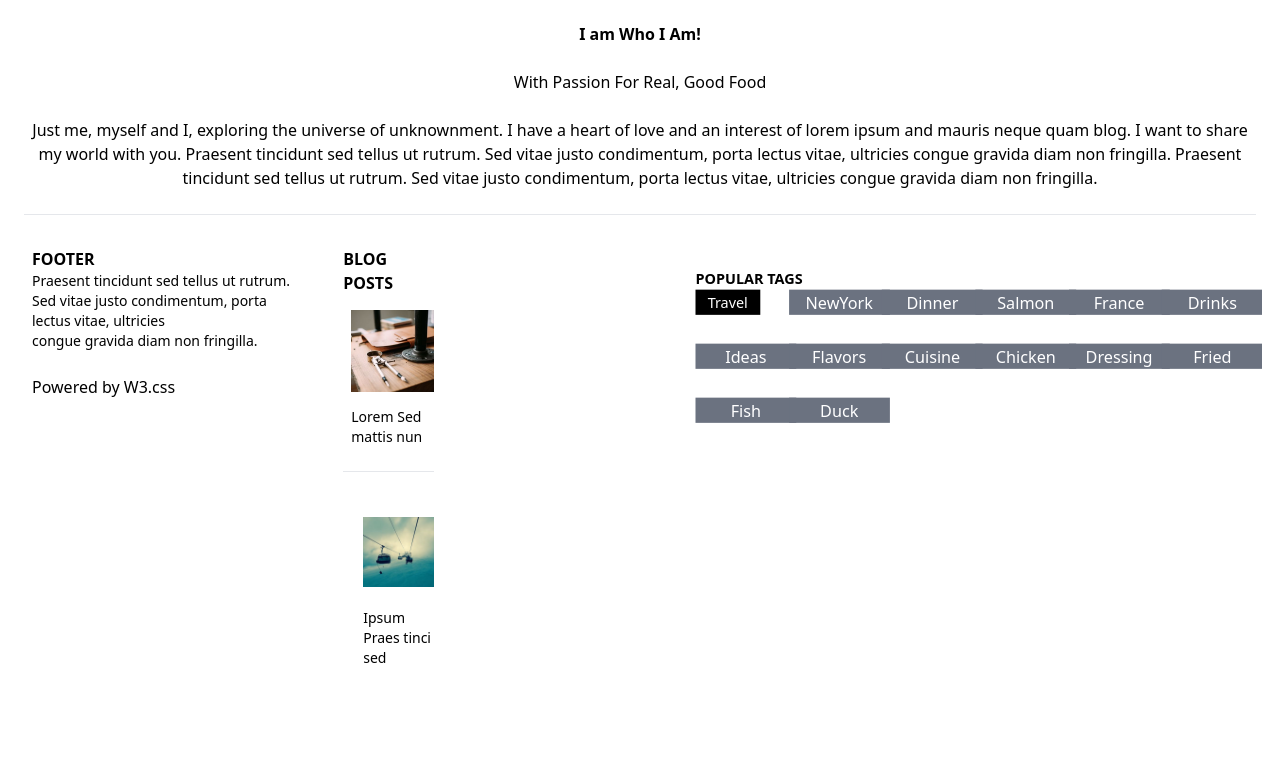
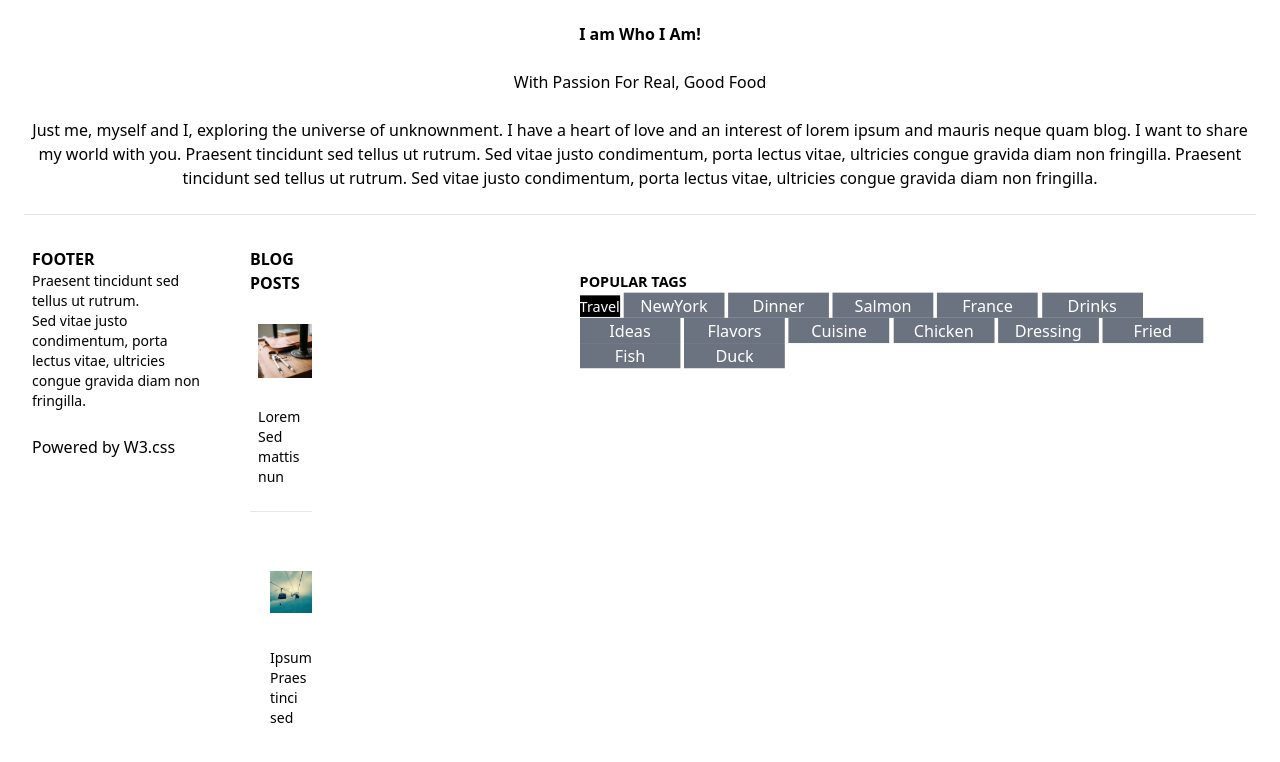
Before and after one commit to ForeverKuku/tailwind, a website: page html/index.html in a window 1280 px wide. Shown: the part 1946-2708 px from the top of the page. Before the commit the page ends 2670 px from the top, so only its background shows below. Drawn offline with Linux system fonts and the light colour scheme.

Commit message:
added html

```diff
--- a/html/index.html
+++ b/html/index.html
@@ -8,15 +8,15 @@
     <link rel="stylesheet" href="../src/output.css">
 </head>
 <body class="m-4  p-2 box-border">
-  <div class="box-border top-0 bg-white sticky  w-full h-16 justify-between flex gap-44  mr-2">
-        <button class="mr-2">&equiv;</button>
+  <div class="box-border top-0 bg-white sticky  w-full h-16 justify-between flex gap-44  mr-2 max-lg:block">
+        <button class="text-2xl">&equiv;</button>
         <p class="text-xl font-light">MyFood</p>
         <p class="text-xl font-light">Mail</p>
   </div>
 <br><br>
-    <div class="flex-wrap flex box-border justify-start grid gap-x-6 gap-y-3 grid-cols-4">
+    <div class="flex-wrap flex box-border justify-start  grid gap-x-6 gap-y-3 grid-cols-4 max-[767px]:block" >
         <div>
-            <img    src="../img/sandwich.jpg" alt="sandwich">
+            <img src="../img/sandwich.jpg" alt="sandwich">
             <figcaption>
                 <span class="text-lg font-light">The Perfect Sandwich, A <br>Real NYC Classic</span><br><br> <p>Just some random text,
                     lorem ipsum text praesent tincidunt ipsum lipsum.</p>
@@ -130,12 +130,12 @@
 
         <div class="bg-white scale-90 mb-8 ml-48 ">
             <h4 class="font-bold">POPULAR TAGS</h4>
-            <div class=" flex flex-wrap grid gap-8 grid-cols-6 bg-white-300" >
+            <div class=" align-middle" >
                 <button class="text-base decoration-white bg-black bg-auto text-white">Travel</button>
-                <button class="w-28 text-lg font-light bg-gray-500 text-white decoration-white">NewYork</button>
-                <button class="w-28 text-lg font-light bg-gray-500  text-white decoration-white">Dinner</button>
-                <button class="w-28 text-lg font-light bg-gray-500 text-white decoration-white">Salmon</button>
-                <button class="w-28 text-lg font-light bg-gray-500  text-white decoration-white">France</button>
+                <button class="w-28 text-lg font-light bg-gray-500 text-white decoration-white ml-4">NewYork</button>
+                <button class="w-28 text-lg font-light bg-gray-500  text-white decoration-white ml-4">Dinner</button>
+                <button class="w-28 text-lg font-light bg-gray-500 text-white decoration-white ml-4">Salmon</button>
+                <button class="w-28 text-lg font-light bg-gray-500  text-white decoration-white ml-4">France</button>
                 <button class="w-28 text-lg font-light  bg-gray-500  text-white decoration-white">Drinks</button>
                 <button class="w-28 text-lg font-light  bg-gray-500  text-white decoration-white">Ideas</button>
                 <button class="w-28 text-lg font-light  bg-gray-500  text-white decoration-white">Flavors</button>
```
